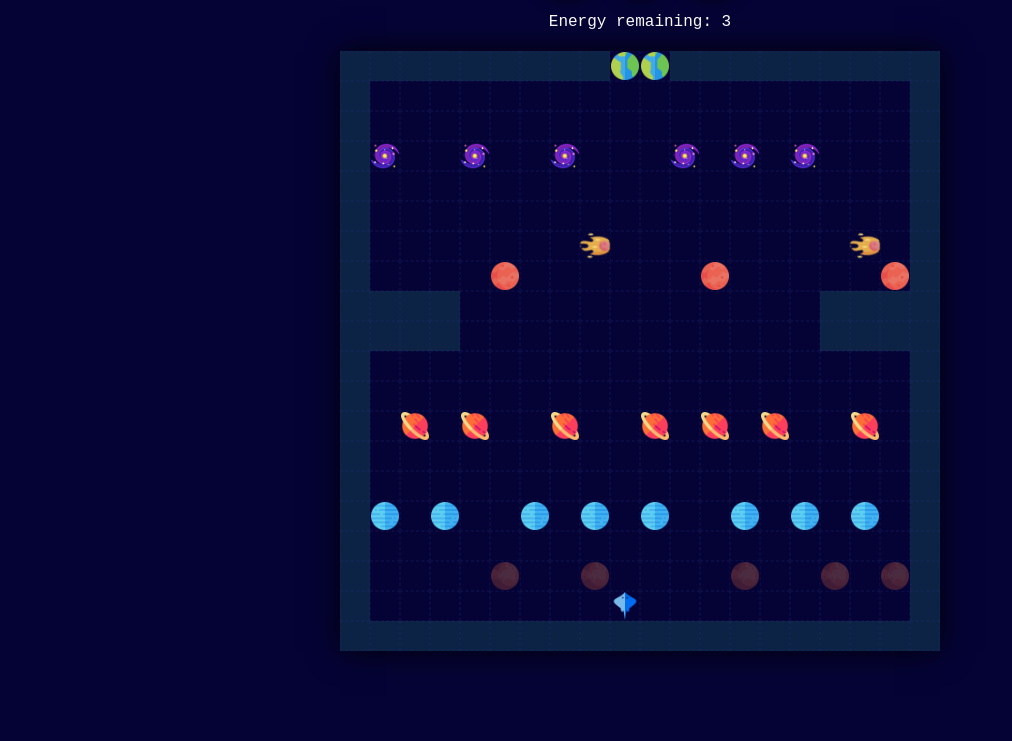
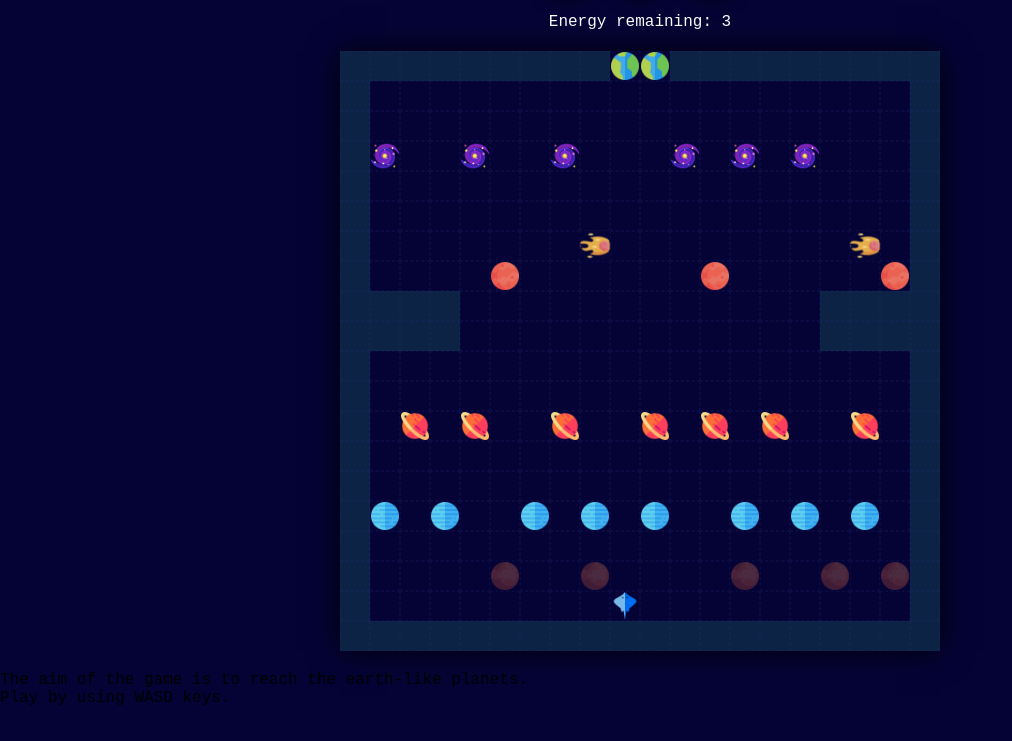
Before and after one commit to Polynomial-B/cosmic-ray-game, a plain HTML site: page cosmic-ray-game/index.html in a window 1280 px wide. Shown: the part 59-800 px from the top of the page, without its empty margins (0-1012 px from the left). Drawn offline with Linux system fonts and the light colour scheme.

Commit message:
Game instructions added

```diff
--- a/cosmic-ray-game/index.html
+++ b/cosmic-ray-game/index.html
@@ -25,7 +25,10 @@
       </div>
     </div>
   </div>
-  <audio id="audio-player" src =""></audio>
+  <div class="intro">The aim of the game is to reach the earth-like planets.</div>
+  <div class ="intro">Play by using WASD keys.</div>
+  </div>
+  <audio id="audio-player" src=""></audio>
   <audio id="manta-audio" src="./assets/acid-synth-hit.wav"></audio>
 </body>
 
```
